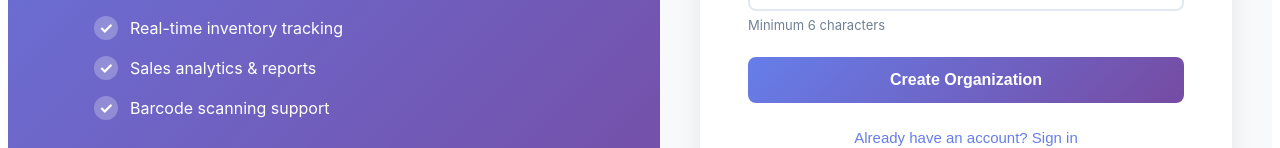
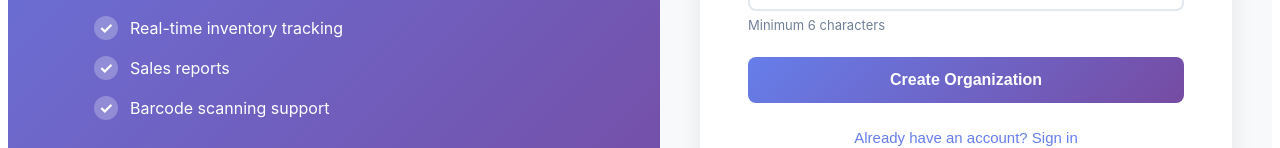
Before and after one commit to choimea123-oss/inventorypro-frontend, a React app: page /register in a window 1280 px wide. Shown: the part 498-646 px from the top of the page. Built offline with nearby package versions, Linux system fonts and the light colour scheme; no server answers; the HTML template or start-up script is replaced by a standard one.

Commit message:
test deployment

```diff
--- a/src/register.jsx
+++ b/src/register.jsx
@@ -65,7 +65,7 @@ const Register = () => {
             </div>
             <div style={styles.featureItem}>
               <span style={styles.checkmark}>✓</span>
-              <span>Sales analytics & reports</span>
+              <span>Sales reports</span>
             </div>
             <div style={styles.featureItem}>
               <span style={styles.checkmark}>✓</span>
```
